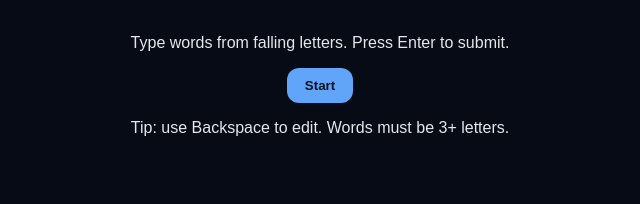
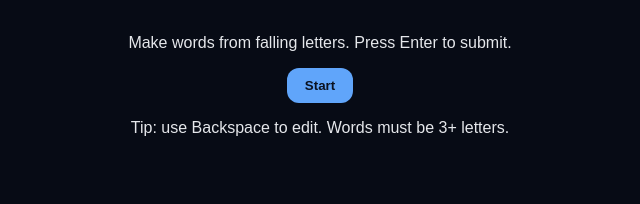
Before and after one commit to rachabathuni/spellfall, a plain HTML site: page index.html in a window 1280 px wide. Shown: the part 354-558 px from the top of the page, 320-960 px from the left. Drawn offline with Linux system fonts and the light colour scheme.

Commit message:
chore: update start screen instructions

```diff
--- a/index.html
+++ b/index.html
@@ -16,7 +16,7 @@
     </div>
     <div id="startScreen" class="overlay visible">
       <h1 class="title">Spellfall</h1>
-      <p class="subtitle">Type words from falling letters. Press Enter to submit.</p>
+      <p class="subtitle">Make words from falling letters. Press Enter to submit.</p>
       <button id="startBtn" class="btn">Start</button>
       <p class="hint">Tip: use Backspace to edit. Words must be 3+ letters.</p>
     </div>
```
